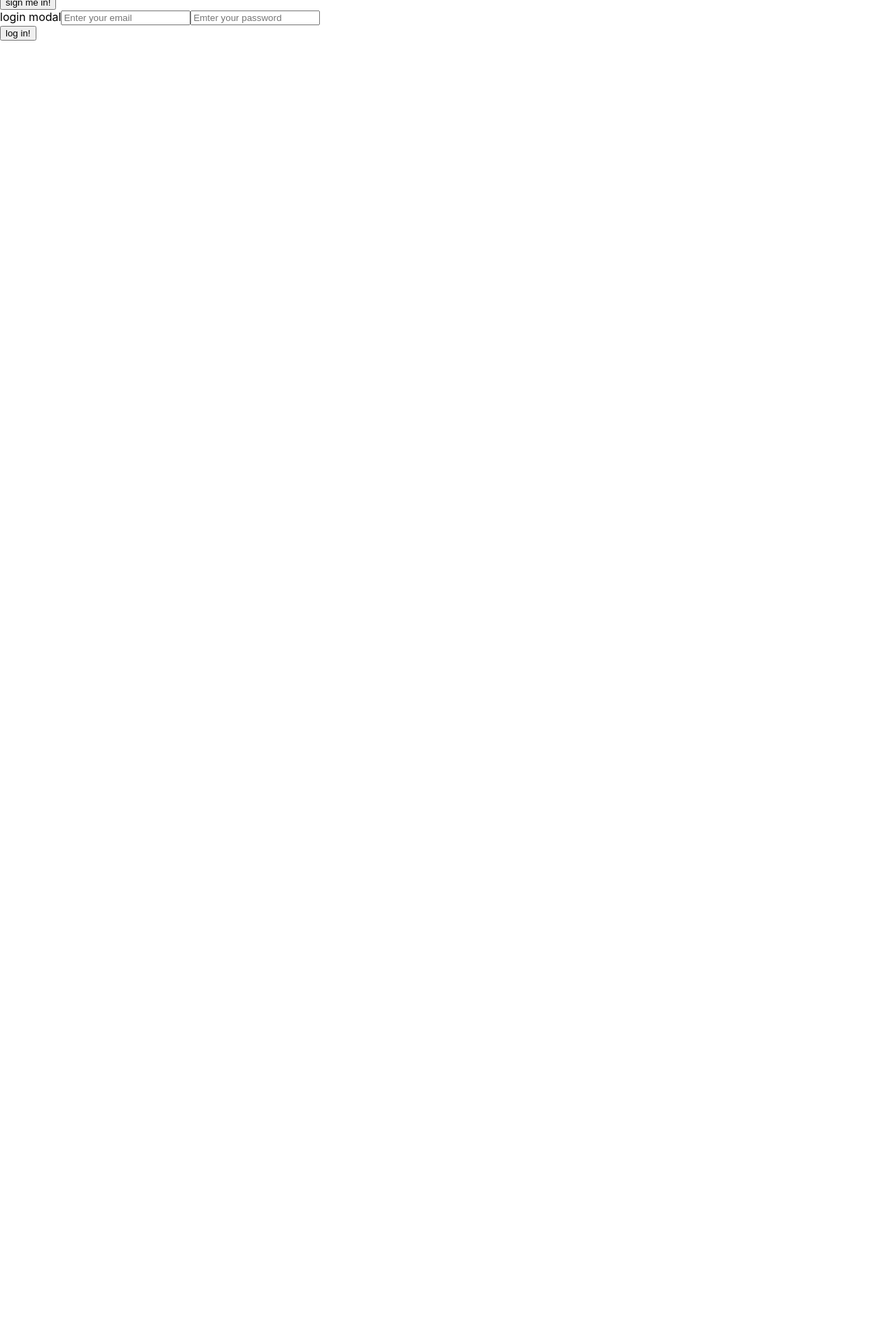
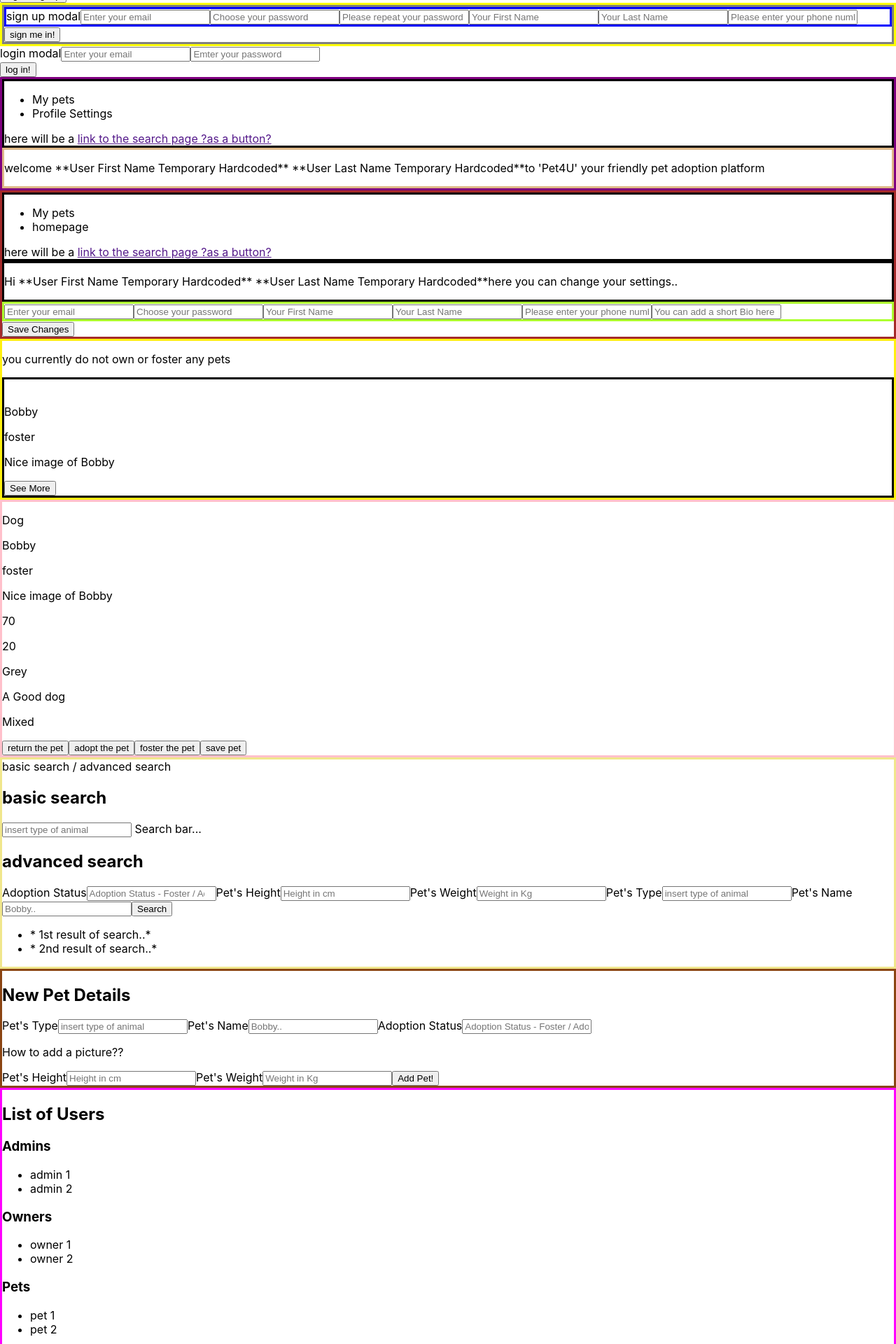
Before and after one commit to mark-itc/pat-addoption-ZeevGinzburg, a React (Create React App) app in the folder Frontend/pet-addoption-platform-zeev/: page / in a window 1280 px wide. Shown: the part 160-2080 px from the top of the page at 70% size. Before the commit the page ends 800 px from the top, so only its background shows below. Built offline with nearby package versions, Linux system fonts and the light colour scheme.

Commit message:
basic html parts before arranging comps

```diff
--- a/Frontend/pet-addoption-platform-zeev/src/App.css
+++ b/Frontend/pet-addoption-platform-zeev/src/App.css
@@ -3,5 +3,58 @@
 }
 
 
-.App-header {
+header.App-header {
+    border: 3px solid green;
 }
+
+nav {
+    border: 3px solid black;
+}
+
+div.explain {
+    border: 3px solid red;
+}
+/* button */
+div.sign-up-modal {
+    border: 3px solid yellow;
+}
+form.sign-up {
+    border: 3px solid grey;
+}
+div.sign-up-modal-content{
+    border: 3px solid blue;
+
+}
+div.homepage-temp {
+    border: 3px solid purple;
+}
+header.login-header {
+    border: 3px solid burlywood;
+}
+div.profile-settings-page-temp {
+    border: 3px solid brown;
+}
+header.profile-header {
+    border: 3px solid black;
+}
+div.profile-setting-page-content {
+    border: 3px solid greenyellow;
+}
+div.my-pets-page-temp {
+    border: 3px solid #fff00f;
+}
+div.card-container {
+    border: 3px solid black;
+}
+div.pet-page {
+    border: 3px solid pink;
+}
+div.search-page-temp {
+    border: 3px solid khaki;
+}
+div.admin-page-adding-pets {
+    border: 3px solid saddlebrown;
+}
+div.admin-page-dashboard {
+    border: 3px solid fuchsia;
+}
--- a/Frontend/pet-addoption-platform-zeev/src/App.js
+++ b/Frontend/pet-addoption-platform-zeev/src/App.js
@@ -1,5 +1,23 @@
 import './App.css';
+const userFirstName = "**User First Name Temporary Hardcoded**";
+const userLastName = "**User Last Name Temporary Hardcoded**";
+const pets = [
+  {
+    name:"Bobby",
+    image:"Nice image of Bobby",
+    status: "foster",
+    type: "Dog",
+    height: 70,
+    weight: 20,
+    color: "Grey",
+    bio: "A Good dog",
+    hypoallergenic: true,
+    dietaryRestrictions: "",
+    breed: "Mixed",
+    id: 1
+},
 
+]
 function App() {
   return (
     <div className="App">
@@ -11,16 +29,16 @@
         welcome to 'Pet4U' your friendly pet adoption platform
         </p>
       </header>
-      <section>
+      <div className="explain">
         <p>
           in this site, you can choose a pet, and to adopt it!
         </p>
-      </section>
+      </div>
         <button>
           login / signup
         </button>
       <div className="sign-up-modal">
-          <form>
+          <form className="sign-up">
             <div className="sign-up-modal-content"> sign up modal
               <input type='email'
               placeholder='Enter your email'
@@ -75,6 +93,163 @@
             </button>
           </form>
       </div>
+        <div className="homepage-temp">
+          <nav>
+            <ul>
+              <li className="link to a page">My pets</li>
+              <li className="link to a page">Profile Settings</li>
+            </ul>
+        here will be a  <a href=""> link to the search page ?as a button?</a>
+        </nav>
+      <header className="login-header">
+        <p>{`welcome ${userFirstName}  ${userLastName}to 'Pet4U' your friendly pet adoption platform`}
+        </p>
+      </header>
+        </div>
+
+        <div className="profile-settings-page-temp">
+          <nav>
+            <ul>
+              <li className="link to a page">My pets</li>
+              <li className="link to a page">homepage</li>
+            </ul>
+        here will be a  <a href=""> link to the search page ?as a button?</a>
+        </nav>
+      <header className="profile-header">
+        <p>{`Hi ${userFirstName}  ${userLastName}here you can change your settings..`}
+        </p>
+      </header>
+      <form>
+            <div className="profile-setting-page-content">
+              <input type='email'
+              placeholder='Enter your email'
+              value=""
+              onChange=""/>
+              <input type='password'
+              placeholder='Choose your password'
+              value=""
+              onChange=""/>
+              <input
+              type='text'
+              placeholder='Your First Name'
+              value=""
+              onChange=""
+              />
+              <input
+              type='text'
+              placeholder='Your Last Name'
+              value=""
+              onChange=""
+              />
+              <input
+              type='tel'
+              placeholder='Please enter your phone number'
+              value=""
+              onChange=""
+              />
+              <input
+              type='textarea'
+              placeholder='You can add a short Bio here'
+              value=""
+              onChange=""
+              />
+            </div>
+          <button>
+            Save Changes
+            </button>
+          </form>
+        </div>
+        <div className="my-pets-page-temp">
+          <p className="if-no-pets">you currently do not own or foster any pets</p>
+          <div className="card-container">
+            <div className="pet-card">
+              <img/>
+              <p className="pet's name">{pets[0].name}</p>
+              <p className="pet's status">{pets[0].status}</p>
+              <p className="pet's image">{pets[0].image}</p>
+              <button>See More</button>
+            </div>
+          </div>
+        </div>
+        <div className="pet-page">
+          <p className="pet's Type">{pets[0].type}</p>
+          <p className="pet's name">{pets[0].name}</p>
+          <p className="pet's status">{pets[0].status}</p>
+          <p className="pet's image">{pets[0].image}</p>
+          <p className="pet's height">{pets[0].height}</p>
+          <p className="pet's weight">{pets[0].weight}</p>
+          <p className="pet's Color">{pets[0].color}</p>
+          <p className="pet's Bio">{pets[0].bio}</p>
+          <p className="pet's Hypoallergenic">{pets[0].Hypoallergenic}</p>
+          <p className="pet's dietary restrictions">{pets[0].dietaryRestrictions}</p>
+          <p className="pet's breed">{pets[0].breed}</p>
+          <button>return the pet</button>
+          <button>adopt the pet</button>
+          <button>foster the pet</button>
+          <button>save pet</button>
+        </div>
+        <div className="search-page-temp">
+          <div className="search-bar">
+            basic search / advanced search
+            <h2>basic search</h2>
+            <input type="search" name="" placeholder="insert type of animal"></input> Search bar...
+            <h2>advanced search</h2>
+            <label name="status" >Adoption Status</label>
+            <input type="search" name="status" placeholder="Adoption Status - Foster / Adopted / Waitnig to adoption.."></input>
+            <label name="height" >Pet's Height</label>
+            <input type="search" name="height" placeholder="Height in cm"></input>
+            <label name="weight" >Pet's Weight</label>
+            <input type="search" name="weight" placeholder="Weight in Kg"></input>
+            <label name="type" >Pet's Type</label>
+            <input type="search" name="type" placeholder="insert type of animal"></input>
+            <label name="name" >Pet's Name</label>
+            <input type="search" name="name" placeholder="Bobby.."></input>
+
+            <button>Search</button>
+          </div>
+          <div className="search-results">
+            <ul>
+              <li>* 1st result of search..*</li>
+              <li>* 2nd result of search..*</li>
+            </ul>
+          </div>
+
+        </div>
+        <div className="admin-page-adding-pets">
+          <form className="form-for-adding-pets">
+          <h2>New Pet Details</h2>
+            <label name="type" >Pet's Type</label>
+            <input type="text" name="type" placeholder="insert type of animal"></input>
+            <label name="name" >Pet's Name</label>
+            <input type="text" name="name" placeholder="Bobby.."></input>
+            <label name="status" >Adoption Status</label>
+            <input type="text" name="status" placeholder="Adoption Status - Foster / Adopted / Waitnig to adoption.."></input>
+            <p>How to add a picture??</p>
+            <label name="height" >Pet's Height</label>
+            <input type="number" name="height" placeholder="Height in cm"></input>
+            <label name="weight" >Pet's Weight</label>
+            <input type="number" name="weight" placeholder="Weight in Kg"></input>
+            <button>Add Pet!</button>
+          </form>
+        </div>
+        <div className="admin-page-dashboard">
+          <h2>List of Users</h2>
+          <h3>Admins</h3>
+          <ul>
+            <li>admin 1</li>
+            <li>admin 2</li>
+          </ul>
+          <h3>Owners</h3>
+          <ul>
+            <li>owner 1</li>
+            <li>owner 2</li>
+          </ul>
+          <h3>Pets</h3>
+          <ul>
+            <li>pet 1</li>
+            <li>pet 2</li>
+          </ul>
+        </div>
     </div>
   );
 }
```
Lines whose indentation alone changed are shown as unchanged.
